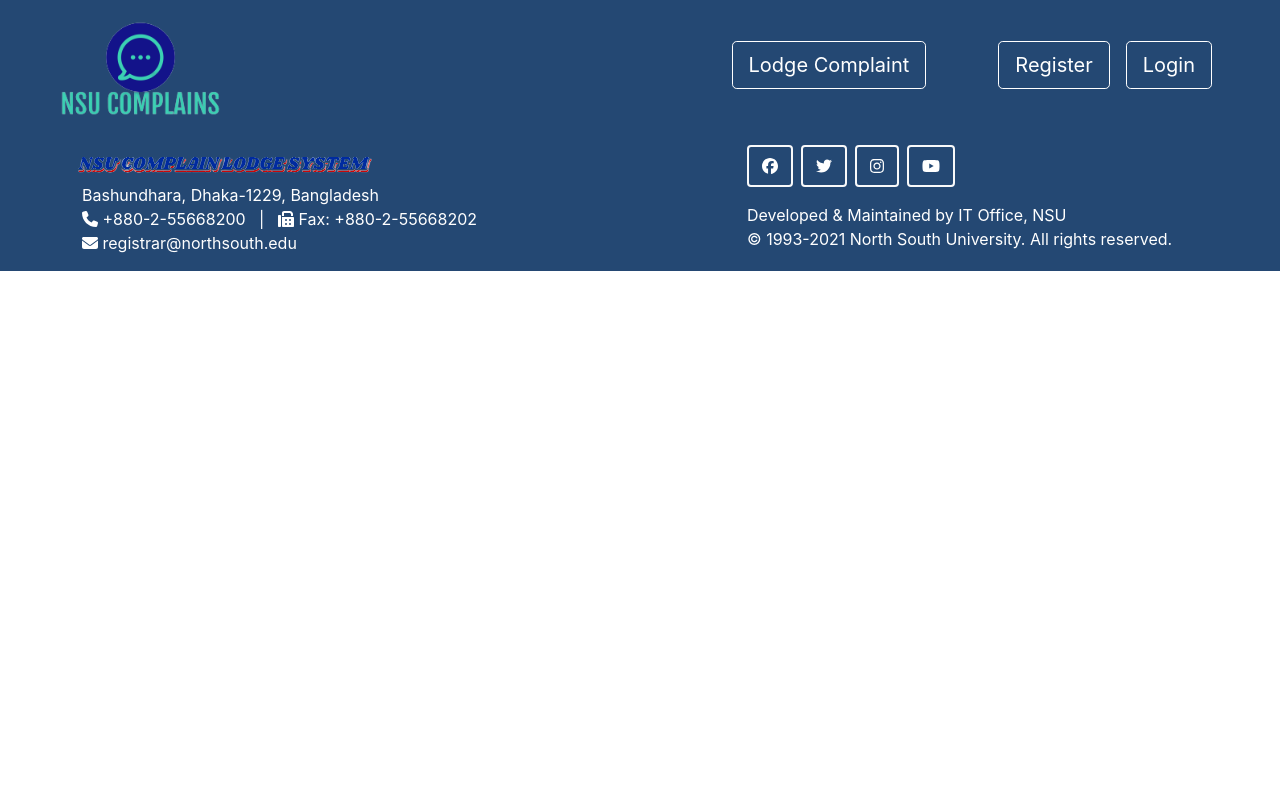
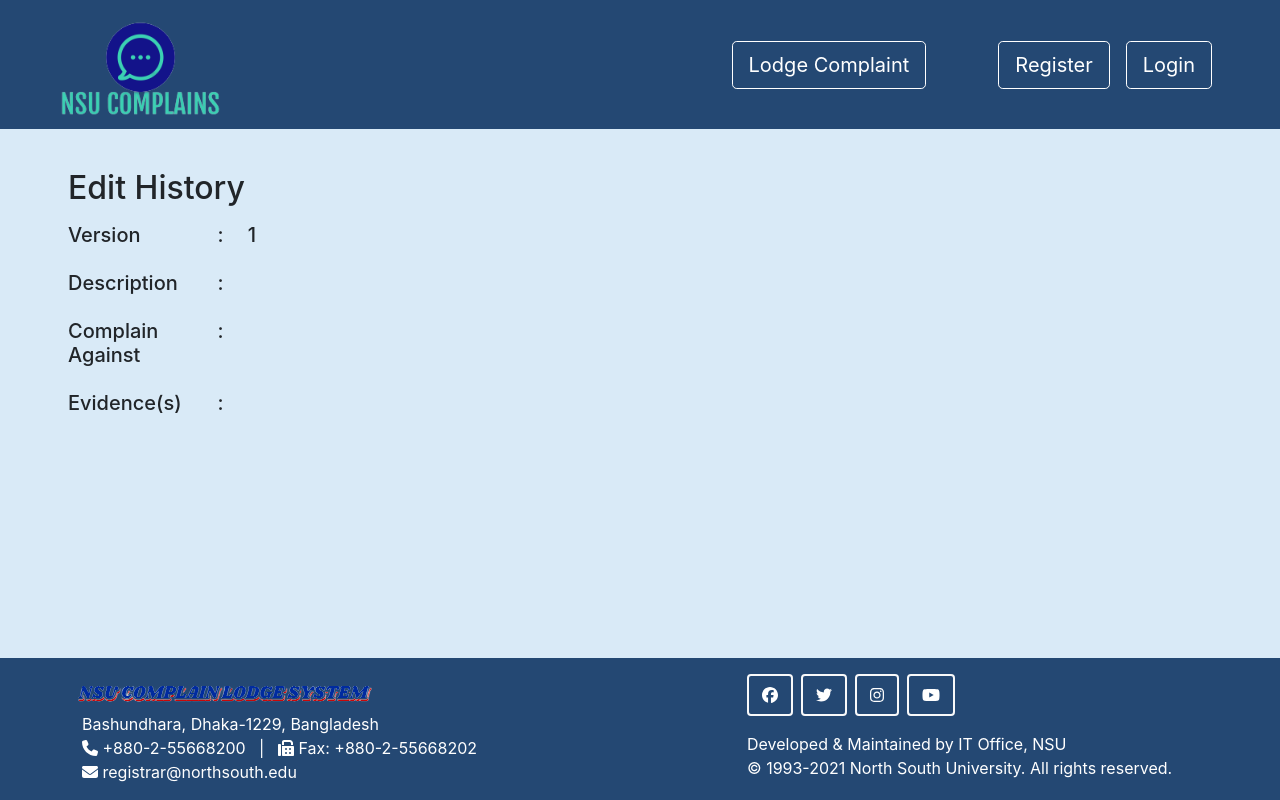
Before and after one commit to Moumi00/NSU-Complaint-Lodge-System, a React (Create React App) app in the folder Project/frontend/: page /view-edit-history/1 in a window 1280 px wide. Built offline with nearby package versions, Linux system fonts and the light colour scheme.

Commit message:
View history frontend

```diff
--- /dev/null
+++ b/Project/frontend/src/Components/viewHistory.jsx
@@ -0,0 +1,127 @@
+import React, { useState, useEffect, useCallback } from "react";
+import axios from "axios";
+import { useParams } from "react-router-dom";
+import { useLocation } from "react-router-dom";
+import AsyncSelect from "react-select/async";
+
+function ViewHistory() {
+  const [complainUNID, setComplainUNID] = useState("");
+  const location = useLocation();
+  const { id } = useParams();
+  const token = localStorage.getItem("userUNID");
+  const [complainVersion, setComplainVersion] = useState("");
+  const [complainDescription, setComplainDescription] = useState("");
+  const [complainAgainst, setComplainAgainst] = useState([]);
+  const [lodgerName, setLodgerName] = useState("");
+  const [lodgerNsuId, setLodgerNsuId] = useState("");
+  const [lodgerEmail, setLodgerEmail] = useState("");
+  const [lodgerUserUNID, setLodgerUserUNID] = useState("");
+  const [lodgerDesignation, setLodgerDesignation] = useState("");
+  const [evidence, setEvidence] = useState([]);
+  const [currentImage, setCurrentImage] = useState(0);
+  const [isViewerOpen, setIsViewerOpen] = useState(false);
+  const [reviewer, setReviewer] = useState("");
+  const [comment, setComment] = useState("");
+  const [commentList, setCommentList] = useState([]);
+  const [commentErrorClass, setCommentErrorClass] = useState("none");
+  const [isReviewer, setIsReviewer] = useState("");
+  const [openCompReviewerMenu, setOpenCompReviewerMenu] = useState(false);
+
+  const [newReviewer, setNewReviewer] = useState("");
+  const [newReviewerErrorClass, setNewReviewerErrorClass] = useState("none");
+
+  useEffect(() => {
+    async function fetchData() {
+    }
+    fetchData();
+  }, []);
+
+
+
+  return (
+    <div class="flex-grow-1 background-color d-flex">
+      <div className="container-fluid ms-5">
+        <div className="row">
+          <div class="col-7 my-4 ms-2">
+            <div className="row">
+              <div className="col-7">
+                <h2 className="my-3 d-block">Edit History</h2>
+              </div>
+              <div className="col-5">
+              </div>
+            </div>
+            <div className="row">
+              <div className="col-3">
+                <div className="d-flex justify-content-between">
+                  <div className="h5">Version</div>
+                  <div className="h5">:</div>
+                </div>
+              </div>
+              <div className="col-9">
+                <h5>1</h5>
+              </div>
+            </div>
+            <div className="row mt-3">
+              <div className="col-3">
+                <div className="d-flex justify-content-between">
+                  <div className="h5">Description</div>
+                  <div className="h5">:</div>
+                </div>
+              </div>
+              <div className="col-9">
+                <h5>{complainDescription}</h5>
+              </div>
+            </div>
+            <div className="row mt-3">
+              <div className="col-3">
+                <div className="d-flex justify-content-between">
+                  <div className="h5">Complain Against</div>
+                  <div className="h5">:</div>
+                </div>
+              </div>
+              <div className="col-9">
+                {complainAgainst.length != 0 ? (
+                  complainAgainst.map((e) => <h5>{e.fullName}</h5>)
+                ) : (
+                  <h1></h1>
+                )}
+              </div>
+            </div>
+            <div className="row mt-3">
+              <div className="col-3">
+                <div className="d-flex justify-content-between">
+                  <div className="h5">Evidence(s)</div>
+                  <div className="h5">:</div>
+                </div>
+              </div>
+              <div className="col-9">
+                <div className="d-flex flex-column">
+                  {evidence.map((src, index) => (
+                    <div className="mb-2">
+                      <a
+                        className="h5"
+                        href={"http://localhost:8000/uploads/Evidence/" + src}
+                        target="_blank"
+                        download={index + 1}
+                      >
+                        Evidence {index + 1}
+                      </a>
+                    </div>
+                  ))}
+                </div>
+              </div>
+            </div>
+
+
+
+          </div>
+
+        </div>
+      </div>
+
+
+    </div>
+  );
+}
+
+export default ViewHistory;
--- a/Project/frontend/src/index.js
+++ b/Project/frontend/src/index.js
@@ -16,6 +16,7 @@
 import GoogleRegistration from './Components/googleRegistration';
 import EditComplaint from './Components/editComplain';
 import ComplaintDetails from './Components/complaintDetails';
+import ViewHistory from './Components/viewHistory';
 
 ReactDOM.render(
   <React.StrictMode>
@@ -32,6 +33,7 @@
       <Route path='/google-registration' element={<GoogleRegistration/>} />
       <Route path='/edit-complaint/:id' element={<EditComplaint />} />
       <Route path='/complaint-details/:id' element={<ComplaintDetails />} />
+      <Route path='/view-edit-history/:id' element={<ViewHistory />} />
     </Routes>
     <Footer/>
     </BrowserRouter>
```
Also changed, not shown: 2 other files (tests, documents, lock files or other folders).
